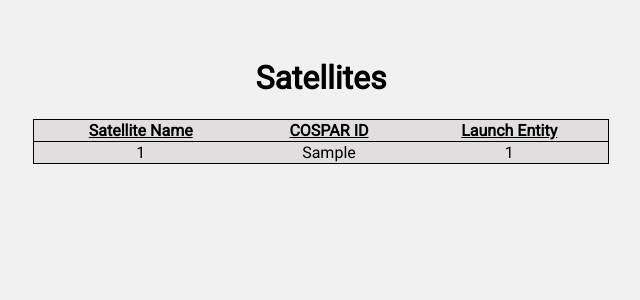
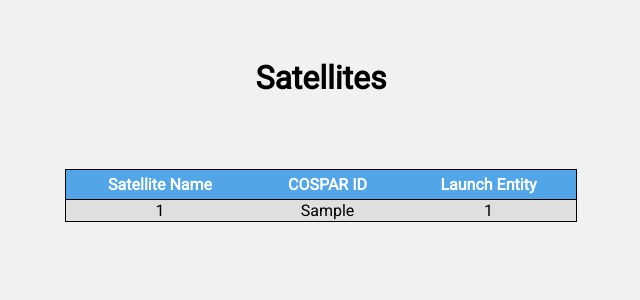
Before and after one commit to trelkins3/CS340-Final-Project, a PHP site: page /satelliteDB.php in a window 1280 px wide. Shown: the part 99-399 px from the top of the page, without its empty margins (319-959 px from the left). Run offline with PHP 8.4, Linux system fonts and the light colour scheme; tables that the repository leaves empty hold one stand-in row (values such as "Sample post"); data that the repository does not hold is empty.

Commit message:
Added styling to table and main page

```diff
--- a/FrontEnd/index.php
+++ b/FrontEnd/index.php
@@ -19,7 +19,7 @@ session_start();
 	<main>
 		<!-- Rewrite this at some point? Maybe add 'about' title -->
 		<!-- This should be aligned left with an image and Reddit feeds on the right -->
-		<h2 style="text-align: center">Welcome to SatelliteDB!</h2>
+		<h1 class="page-title">Welcome to SatelliteDB!</h1>
 		<div class="col-left">
 			<p> SatelliteDB is a project created
 			by Donald "Trey" Elkins and Adam Ruark with the goal of cataloguing various objects
@@ -39,7 +39,6 @@ session_start();
 			Enjoy!</p>
 		</div>
 
-		<br><br><br>
 		<div class="col-right">
 			<script src="https://www.reddit.com/r/space/.embed?limit=8&t=all" type="text/javascript">
 			</script>
--- a/FrontEnd/satelliteDB.php
+++ b/FrontEnd/satelliteDB.php
@@ -17,7 +17,7 @@ session_start();
 		include 'header.php';
 	?>
 	<main>
-	<h1>Satellites</h1>
+	<h1 class="page-title">Satellites</h1>
 	<?php
 		include 'connectvarsEECS.php';
 
@@ -38,6 +38,7 @@ session_start();
 		$fields_num = (mysqli_num_fields($result));
 		echo '<table class="t01"><tr>';
 
+		// table headers
 		for($i=0; $i<$fields_num; $i++) {
 			$field = mysqli_fetch_field($result);
 			echo "<th><b>$field->name</b></th>";
--- a/FrontEnd/style.css
+++ b/FrontEnd/style.css
@@ -9,7 +9,7 @@ a {
 }
 
 main {
-	margin: 5%;
+	margin: 5% 10% 0 10%;
 }
 
 header {
@@ -100,14 +100,20 @@ table {
 }
 
 .t01 th {
-	text-decoration: underline;
 	border: none;
+	background-color: #52a5e6;
+	color: white;
+	padding: 5px;
 }
 
 .t01 td {
 	border: 1px solid black;
 	border-right: none;
 	border-left: none;
+}
+
+.page-title {
+	padding-bottom: 50px;
 }
 
 .not-first {
@@ -130,6 +136,7 @@ table {
 }
 
 .col-left {
+	/*padding-left: 100px;*/
 	text-align: left;
 	display: inline-block;
 	float: left;
```
